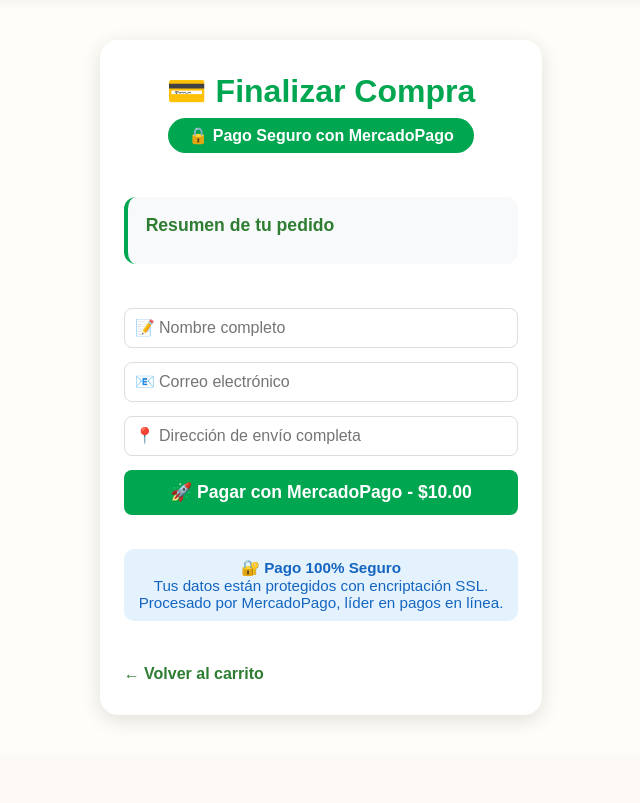
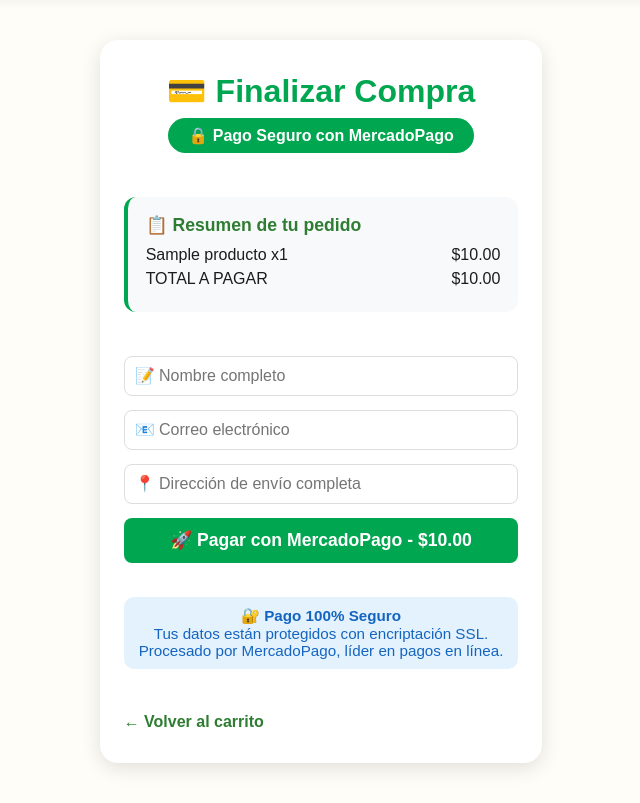
Before and after one commit to IngDavid-Torres/La-Esquinita-1, a Flask app: page /pago_mercadopago in a window 1280 px wide. Shown: the part 104-907 px from the top of the page, without its empty margins (319-959 px from the left). Before the commit the page ends 824 px from the top, so only its background shows below. Run offline with Flask 3, Linux system fonts and the light colour scheme; the visitor is signed in with stand-in values (Sample User, id 1); tables that the repository leaves empty hold one stand-in row (values such as "Sample post").

Commit message:
MercadoPago

```diff
--- a/templates/pago_mercadopago.html
+++ b/templates/pago_mercadopago.html
@@ -194,8 +194,17 @@
     </div>
 
     <div class="resumen-pedido">
-      <h3>Resumen de tu pedido</h3>
-      <!-- Aquí se mostrarán los productos con JS -->
+      <h3>📋 Resumen de tu pedido</h3>
+      {% for producto in productos %}
+      <div class="producto-item">
+        <span>{{ producto.nombre }} x{{ producto.cantidad }}</span>
+        <span>${{ "%.2f"|format(producto.precio * producto.cantidad) }}</span>
+      </div>
+      {% endfor %}
+      <div class="producto-item">
+        <span>TOTAL A PAGAR</span>
+        <span>${{ "%.2f"|format(total) }}</span>
+      </div>
     </div>
 
     <form class="form-pago" id="formPago" autocomplete="off">
```
